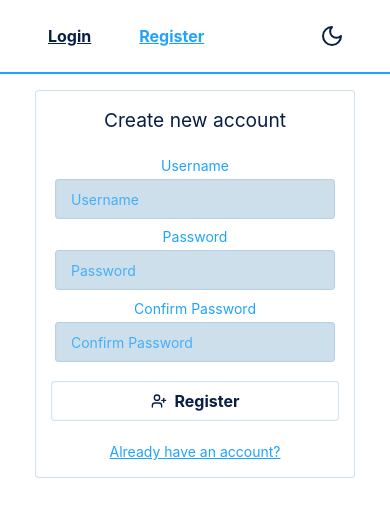
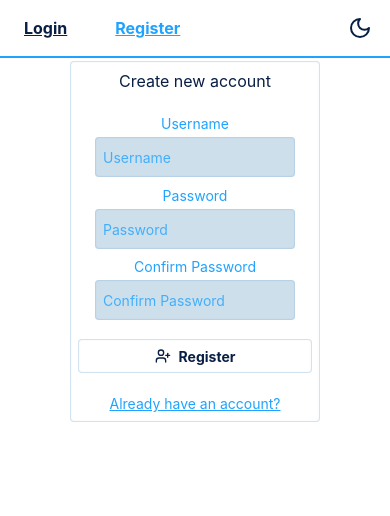
Before and after one commit to berkaysson/siem-case-study, a React (Vite) app: page /register in a window 390 px wide. Shown: the top 516 px of the page. Built offline with nearby package versions, Linux system fonts and the light colour scheme.

Commit message:
add responsiveness

```diff
--- a/src/components/BookItem.tsx
+++ b/src/components/BookItem.tsx
@@ -56,12 +56,18 @@ const StyledBookItem = styled.li`
   justify-content: flex-start;
   gap: 1rem;
   padding: 2rem;
-  min-width: 320px;
+  min-width: 250px;
   border-radius: 4px;
   background-color: ${(props) => props.theme.background};
   color: ${(props) => props.theme.text};
   transition: all 0.1s ease;
   box-shadow: ${(props) => props.theme.boxShadow};
+
+  @media (max-width: 426px) {
+    padding: 1rem;
+    gap: 0.5rem;
+    width: 100%;
+  }
 `;
 
 const StylesBookItemContent = styled.div`
--- a/src/components/BookList.tsx
+++ b/src/components/BookList.tsx
@@ -38,10 +38,13 @@ const StyledBooklist = styled.ul`
   justify-content: center;
   gap: 1.5rem;
   padding: 1rem;
-  min-width: 320px;
   max-width: 1280px;
   margin: 0 auto;
   width: 100%;
+
+  @media (max-width: 426px) {
+    padding: .2rem;
+  }
 `;
 
 const StyledSelect = styled.select`
@@ -52,6 +55,7 @@ const StyledSelect = styled.select`
   background-color: ${(props) => props.theme.background};
   color: ${(props) => props.theme.text};
   box-shadow: ${(props) => props.theme.boxShadow};
+  font-size: .875rem;
 
   &:hover {
     background-color: ${(props) => props.theme.hover};
--- a/src/components/Books.tsx
+++ b/src/components/Books.tsx
@@ -38,6 +38,9 @@ const StyledBooks = styled.div`
   flex-direction: column;
   gap: 1rem;
   padding: 1rem;
-  min-width: 320px;
   max-width: 1280px;
+
+  @media (max-width: 426px) {
+    padding: .5rem;
+  }
 `;
--- a/src/components/Layout.tsx
+++ b/src/components/Layout.tsx
@@ -48,7 +48,7 @@ const Wrapper = styled.div`
   background-color: ${(props) => props.theme.background};
   color: ${(props) => props.theme.text};
   min-height: 100%;
-  min-width: 100vw;
+  min-width: 100%;
 `;
 
 const Main = styled.main`
@@ -56,4 +56,8 @@ const Main = styled.main`
   display: flex;
   flex-direction: column;
   align-items: center;
+
+  @media (max-width: 426px) {
+    padding: .2rem;
+  }
 `;
--- a/src/components/ui/Button.tsx
+++ b/src/components/ui/Button.tsx
@@ -48,11 +48,19 @@ const StyledButton = styled.button<ButtonProps>`
         return `
           padding: 0.25rem 0.875rem;
           font-size: 0.875rem;
+          @media (max-width: 426px) {
+            padding: .2rem .6rem;
+            font-size: .75rem;
+          }
         `;
       default:
         return `
           padding: 0.5rem 1rem;
           font-size: 1rem;
+          @media (max-width: 426px) {
+            padding: .4rem .8rem;
+            font-size: .875rem;
+          }
         `;
     }
   }}
--- a/src/components/ui/CardForm.tsx
+++ b/src/components/ui/CardForm.tsx
@@ -3,7 +3,7 @@ export const CardForm = styled.div`
   display: flex;
   flex-direction: column;
   gap: 1rem;
-  min-width: 320px;
+  min-width: 280px;
   border-radius: 4px;
   padding: 1rem;
   box-shadow: ${(props) => props.theme.boxShadow};
@@ -22,6 +22,15 @@ export const CardForm = styled.div`
 
     &:hover {
       color: ${(props) => props.theme.text};
+    }
+  }
+
+  @media (max-width: 426px) {
+    padding: .5rem;
+    min-width: 250px;
+
+    h1 {
+      font-size: 1rem;
     }
   }
 `;
--- a/src/components/ui/Input.tsx
+++ b/src/components/ui/Input.tsx
@@ -15,6 +15,11 @@ export const Input = styled.input`
     font-size: 0.875rem;
     opacity: 0.8;
   }
+
+  @media (max-width: 426px) {
+    padding: .5rem;
+    width: 200px
+  }
 `;
 
 export const InputError = styled.p`
--- a/src/components/ui/Modal.tsx
+++ b/src/components/ui/Modal.tsx
@@ -52,4 +52,8 @@ const ModalContent = styled.div`
   display: flex;
   flex-direction: column;
   gap: 1rem;
+
+  @media (max-width: 426px) {
+    padding: 0.5rem;
+  }
 `;
--- a/src/components/ui/Navigation.tsx
+++ b/src/components/ui/Navigation.tsx
@@ -46,12 +46,20 @@ const StyledNav = styled.nav`
   background-color: ${(props) => props.theme.background};
   border-bottom: 2px solid ${(props) => props.theme.textAlt};
   transition: all 0.1s ease;
+
+  @media (max-width: 426px) {
+    padding: 0.5rem;
+  }
 `;
 
 const NavGroup = styled.div`
   display: flex;
   align-items: center;
   gap: 1rem;
+
+  @media (max-width: 426px) {
+    gap: 1rem;
+  }
 `;
 
 const StyledNavLink = styled(NavLink)`
@@ -76,4 +84,8 @@ const WelcomeText = styled.h2`
   margin: 0;
   font-size: 1.2rem;
   color: ${(props) => props.theme.text};
+
+  @media (max-width: 426px) {
+    display: none;
+  }
 `;
--- a/src/styles/App.css
+++ b/src/styles/App.css
@@ -1,4 +1,3 @@
 #root {
-  max-width: 1280px;
   text-align: center;
 }
--- a/src/styles/index.css
+++ b/src/styles/index.css
@@ -110,6 +110,7 @@ html,
 body {
   margin: 0;
   padding: 0;
+  width: 100%;
 }
 
 body {
@@ -117,7 +118,7 @@ body {
   -webkit-font-smoothing: antialiased;
   height: 100%;
   display: flex;
-  min-width: 320px;
+  min-width: 280px;
   min-height: 100vh;
 }
 
@@ -132,4 +133,5 @@ li {
 
 #root {
   isolation: isolate;
+  width: 100%;
 }
```
